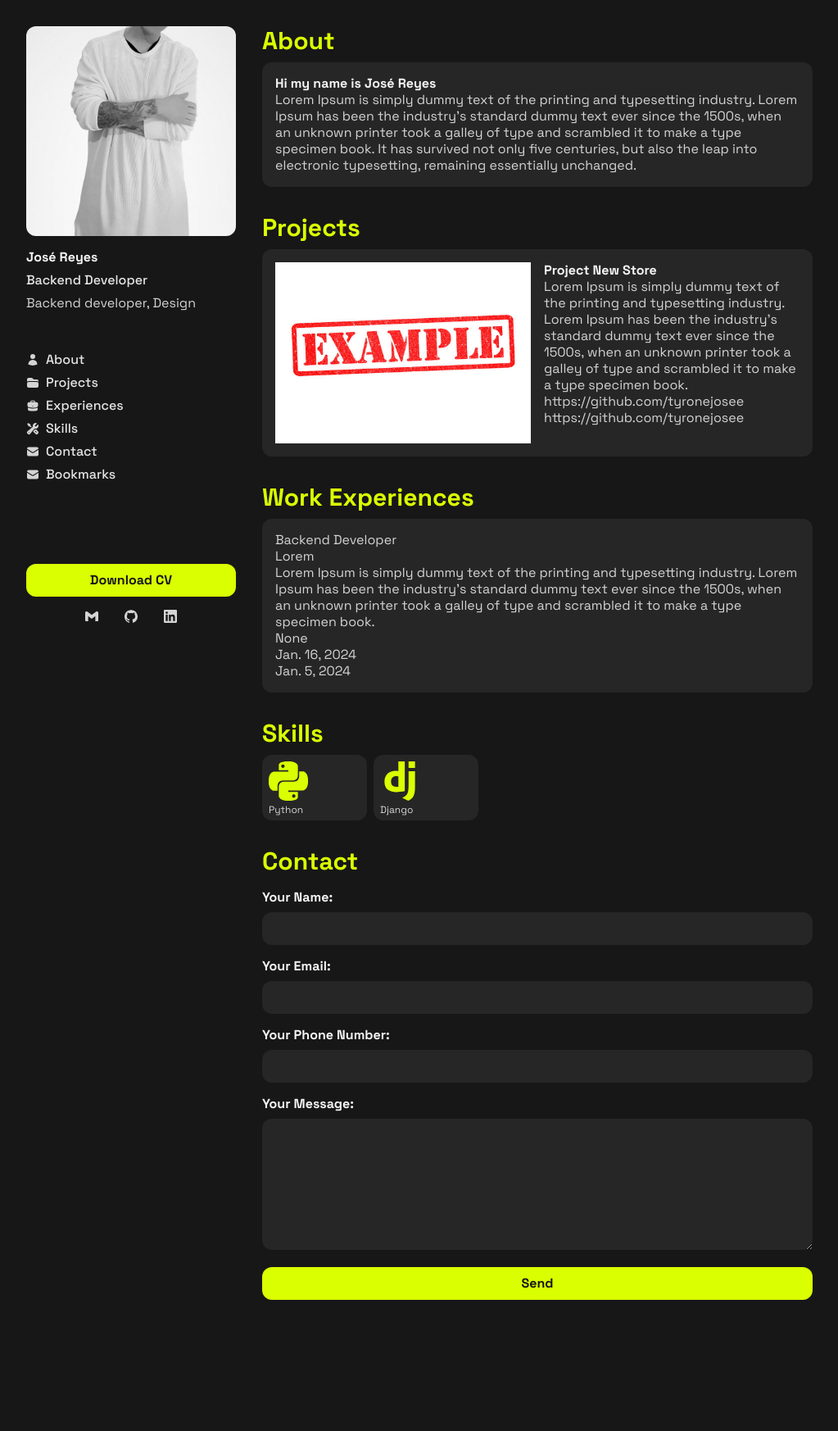
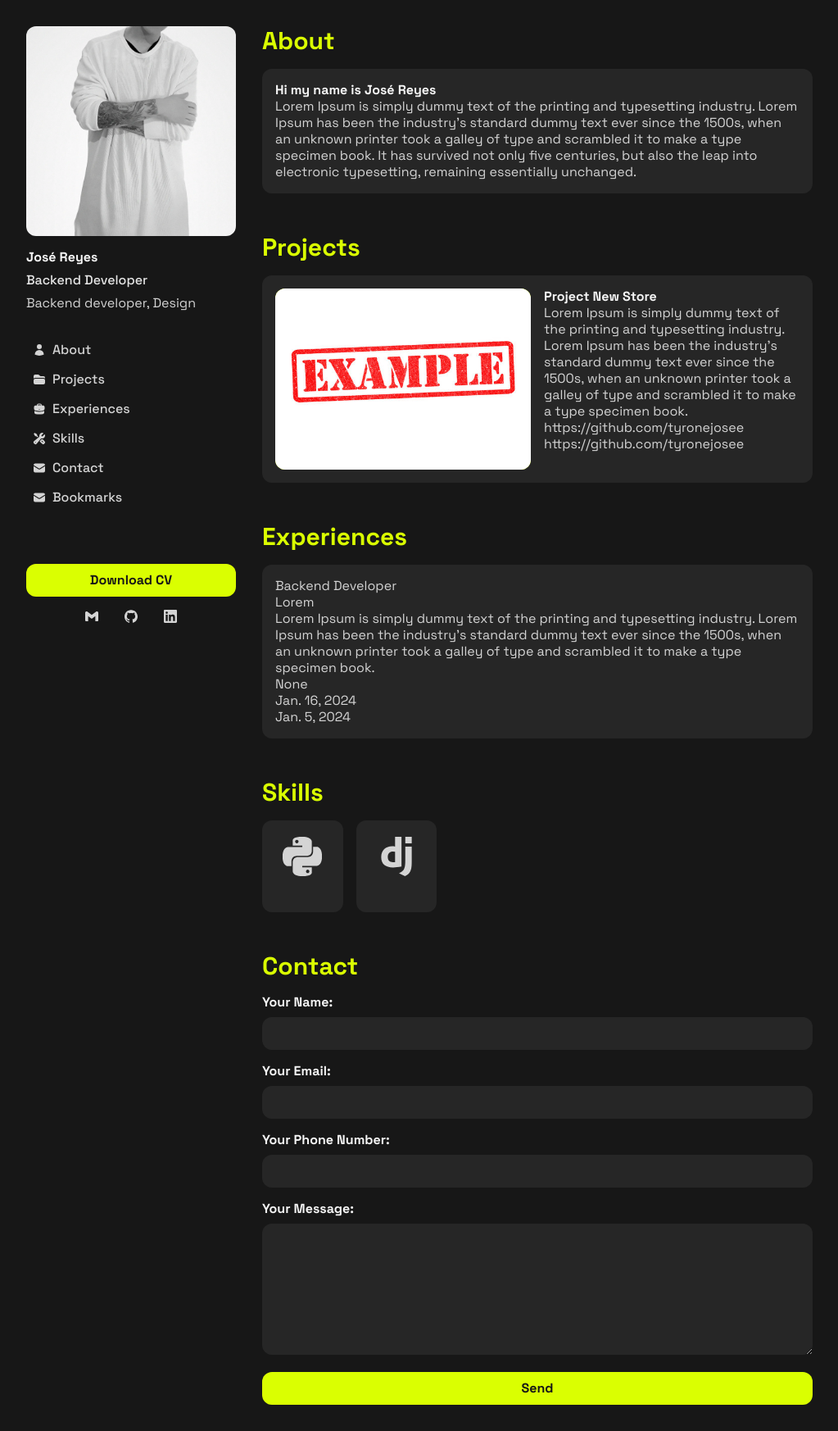
Before and after one commit to tyronejosee/project_portfolio, a Django app: page / in a window 1280 px wide. Shown: the whole page at 82% size, without its empty margins (128-1151 px from the left). Before the commit the page ends 1586 px from the top, so only its background shows below. Run offline with Django 5.2, Linux system fonts and the light colour scheme; data comes from the database, SQL or seed files in the repository.

Commit message:
Update global interface.

```diff
--- a/static/css/output.css
+++ b/static/css/output.css
@@ -751,8 +740,8 @@ video {
 
 .section > :not([hidden]) ~ :not([hidden]) {
   --tw-space-y-reverse: 0;
-  margin-top: calc(0.5rem * calc(1 - var(--tw-space-y-reverse)));
-  margin-bottom: calc(0.5rem * var(--tw-space-y-reverse));
+  margin-top: calc(1rem * calc(1 - var(--tw-space-y-reverse)));
+  margin-bottom: calc(1rem * var(--tw-space-y-reverse));
 }
 
 .section {
@@ -830,13 +819,44 @@ video {
 }
 
 .sidebar__link {
-  transition-duration: 200ms;
-  transition-timing-function: cubic-bezier(0.4, 0, 0.2, 1);
+  border-radius: 0.75rem;
+  padding-left: 0.5rem;
+  padding-right: 0.5rem;
+  padding-top: 0.25rem;
+  padding-bottom: 0.25rem;
+  font-weight: 500;
 }
 
 .sidebar__link:hover {
-  --tw-translate-x: 0.5rem;
-  transform: translate(var(--tw-translate-x), var(--tw-translate-y)) rotate(var(--tw-rotate)) skewX(var(--tw-skew-x)) skewY(var(--tw-skew-y)) scaleX(var(--tw-scale-x)) scaleY(var(--tw-scale-y));
+  --tw-bg-opacity: 1;
+  background-color: rgb(38 38 38 / var(--tw-bg-opacity));
+  font-weight: 700;
+  --tw-text-opacity: 1;
+  color: rgb(218 255 1 / var(--tw-text-opacity));
+}
+
+.sidebar__link--active {
+  display: flex;
+  align-items: center;
+}
+
+.sidebar__link--active > :not([hidden]) ~ :not([hidden]) {
+  --tw-space-x-reverse: 0;
+  margin-right: calc(0.5rem * var(--tw-space-x-reverse));
+  margin-left: calc(0.5rem * calc(1 - var(--tw-space-x-reverse)));
+}
+
+.sidebar__link--active {
+  border-radius: 0.75rem;
+  --tw-bg-opacity: 1;
+  background-color: rgb(38 38 38 / var(--tw-bg-opacity));
+  padding-left: 0.5rem;
+  padding-right: 0.5rem;
+  padding-top: 0.25rem;
+  padding-bottom: 0.25rem;
+  font-weight: 700;
+  --tw-text-opacity: 1;
+  color: rgb(218 255 1 / var(--tw-text-opacity));
 }
 
 .sidebar__link--box {
@@ -887,31 +907,66 @@ video {
 /* Skill */
 
 .skill {
+  transition: transform 0.3s ease;
+  display: flex;
+  height: 7rem;
+  transform: translate(var(--tw-translate-x), var(--tw-translate-y)) rotate(var(--tw-rotate)) skewX(var(--tw-skew-x)) skewY(var(--tw-skew-y)) scaleX(var(--tw-scale-x)) scaleY(var(--tw-scale-y));
+  flex-direction: column;
+  align-items: center;
+  justify-content: center;
+}
+
+.skill > :not([hidden]) ~ :not([hidden]) {
+  --tw-space-y-reverse: 0;
+  margin-top: calc(0.5rem * calc(1 - var(--tw-space-y-reverse)));
+  margin-bottom: calc(0.5rem * var(--tw-space-y-reverse));
+}
+
+.skill {
+  border-radius: 0.75rem;
   --tw-bg-opacity: 1;
   background-color: rgb(38 38 38 / var(--tw-bg-opacity));
-  height: 5rem;
-  width: 100%;
-  border-radius: 0.75rem;
-  padding: 0.5rem;
+  padding: 1rem;
+}
+
+.skill:hover {
+  --tw-scale-x: 1.05;
+  --tw-scale-y: 1.05;
+  transform: translate(var(--tw-translate-x), var(--tw-translate-y)) rotate(var(--tw-rotate)) skewX(var(--tw-skew-x)) skewY(var(--tw-skew-y)) scaleX(var(--tw-scale-x)) scaleY(var(--tw-scale-y));
+  --tw-bg-opacity: 1;
+  background-color: rgb(218 255 1 / var(--tw-bg-opacity));
+  --tw-text-opacity: 1;
+  color: rgb(23 23 23 / var(--tw-text-opacity));
 }
 
 .skill__grid {
   display: grid;
-  grid-template-columns: repeat(5, minmax(0, 1fr));
-  gap: 0.5rem;
+  grid-template-columns: repeat(6, minmax(0, 1fr));
+  gap: 1rem;
 }
 
 .skill__icon {
   height: 3rem;
   width: 3rem;
-  --tw-text-opacity: 1;
-  color: rgb(218 255 1 / var(--tw-text-opacity));
 }
 
 .skill__name {
   font-size: 0.75rem;
   line-height: 1rem;
+  font-weight: 700;
+  opacity: 0;
+  transition-property: opacity;
+  transition-timing-function: cubic-bezier(0.4, 0, 0.2, 1);
+  transition-duration: 300ms;
 }
+
+.group:hover .skill__name {
+  opacity: 1;
+}
+
+/* ease-in-out duration-200 hover:translate-x-2 */
+
+/* ANIMATIONS [hover-scale transform hover:scale-105] */
 
 .sr-only {
   position: absolute;
@@ -1019,18 +1062,6 @@ video {
   --tw-space-y-reverse: 0;
   margin-top: calc(1rem * calc(1 - var(--tw-space-y-reverse)));
   margin-bottom: calc(1rem * var(--tw-space-y-reverse));
-}
-
-.space-y-8 > :not([hidden]) ~ :not([hidden]) {
-  --tw-space-y-reverse: 0;
-  margin-top: calc(2rem * calc(1 - var(--tw-space-y-reverse)));
-  margin-bottom: calc(2rem * var(--tw-space-y-reverse));
-}
-
-.space-x-4 > :not([hidden]) ~ :not([hidden]) {
-  --tw-space-x-reverse: 0;
-  margin-right: calc(1rem * var(--tw-space-x-reverse));
-  margin-left: calc(1rem * calc(1 - var(--tw-space-x-reverse)));
 }
 
 .rounded {
@@ -1081,8 +1116,8 @@ video {
   padding: 2rem;
 }
 
-.p-1 {
-  padding: 0.25rem;
+.pt-12 {
+  padding-top: 3rem;
 }
 
 .text-sm {
--- a/templates/base/landing.html
+++ b/templates/base/landing.html
@@ -6,7 +6,7 @@
 
 <!-- About -->
 <section class="section">
-  <h2 class="section__title" id="about">About</h2>
+  <h2 class="section__title">About</h2>
   <article class="box">
     <h3 class="text__bold">Hi my name is {{ portfolio.full_name }}</h3>
     <p>{{ portfolio.about_me }}</p>
@@ -14,12 +14,12 @@
 </section>
 
 <!-- Projects -->
-<section class="section">
-  <h2 class="section__title" id="projects">Projects</h2>
+<section class="section pt-12" id="projects-section">
+  <h2 class="section__title">Projects</h2>
   {% for project in projects %}
   <article class="grid grid-cols-2 gap-4 box p-4">
     <figure class="bg-chartreuse-400 rounded-xl w-full h-full">
-      <img src="{{ project.image.url }}" alt="{{ project.title }}">
+      <img src="{{ project.image.url }}" alt="{{ project.title }}" class="rounded-xl">
     </figure>
     <div>
       <h3 class="text__bold">{{ project.title }}</h3>
@@ -32,8 +32,8 @@
 </section>
 
 <!-- Work Experiences -->
-<section class="section">
-  <h2 class="section__title" id="experiences">Work Experiences</h2>
+<section class="section pt-12" id="experiences-section">
+  <h2 class="section__title">Experiences</h2>
   {% for experience in experiences %}
   <article class="box p-4">
     <span class="block">{{ experience.job_title }}</span>
@@ -47,21 +47,21 @@
 </section>
 
 <!-- Skills -->
-<section class="section">
-  <h2 class="section__title" id="skills">Skills</h2>
-  <div class="skill__grid">
+<section class="section pt-12" id="skills-section">
+  <h2 class="section__title">Skills</h2>
+  <section class="skill__grid">
     {% for skill in skills %}
-    <article class="skill">
+    <article class="skill group">
       {{ skill.icon|safe }}
       <span class="skill__name">{{ skill.name }}</span>
     </article>
     {% endfor %}
-  </div>
+  </section>
 </section>
 
 <!-- Contact -->
-<section class="section">
-  <h2 class="section__title" id="contact">Contact</h2>
+<section class="section pt-12" id="contact-section">
+  <h2 class="section__title">Contact</h2>
   <form method="post" action="{% url 'home:landing_view' %}" class="space-y-4">{% csrf_token %}
     {% if success_message %}
       <div class="bg-green-200 p-3 mb-4 rounded">
--- a/templates/includes/sidebar.html
+++ b/templates/includes/sidebar.html
@@ -20,56 +20,57 @@
   <nav class="sidebar__nav">
     <ul class="space-y-2">
       <li>
-        <a href="{% url 'home:landing_view' %}#about" class="sidebar__link group">
+        <a href="{% url 'home:landing_view' %}#main" class="sidebar__link">
           <svg xmlns="http://www.w3.org/2000/svg" viewBox="0 0 24 24" fill="currentColor" class="icon">
             <path fill-rule="evenodd" d="M7.5 6a4.5 4.5 0 1 1 9 0 4.5 4.5 0 0 1-9 0ZM3.751 20.105a8.25 8.25 0 0 1 16.498 0 .75.75 0 0 1-.437.695A18.683 18.683 0 0 1 12 22.5c-2.786 0-5.433-.608-7.812-1.7a.75.75 0 0 1-.437-.695Z" clip-rule="evenodd" />
           </svg>
-          <span class="text__medium">About</span>
+          <span>About</span>
         </a>
       </li>
       <li>
-        <a href="{% url 'home:landing_view' %}#projects" class="sidebar__link group">
+        <a href="{% url 'home:landing_view' %}#projects-section" class="sidebar__link">
           <svg xmlns="http://www.w3.org/2000/svg" viewBox="0 0 24 24" fill="currentColor" class="icon">
             <path d="M19.5 21a3 3 0 0 0 3-3v-4.5a3 3 0 0 0-3-3h-15a3 3 0 0 0-3 3V18a3 3 0 0 0 3 3h15ZM1.5 10.146V6a3 3 0 0 1 3-3h5.379a2.25 2.25 0 0 1 1.59.659l2.122 2.121c.14.141.331.22.53.22H19.5a3 3 0 0 1 3 3v1.146A4.483 4.483 0 0 0 19.5 9h-15a4.483 4.483 0 0 0-3 1.146Z" />
           </svg>
-          <span class="text__medium">Projects</span>
+          <span>Projects</span>
         </a>
       </li>
       <li>
-        <a href="{% url 'home:landing_view' %}#experiences" class="sidebar__link group">
+        <a href="{% url 'home:landing_view' %}#experiences-section" class="sidebar__link">
           <svg xmlns="http://www.w3.org/2000/svg" viewBox="0 0 24 24" fill="currentColor" class="icon">
             <path fill-rule="evenodd" d="M7.5 5.25a3 3 0 0 1 3-3h3a3 3 0 0 1 3 3v.205c.933.085 1.857.197 2.774.334 1.454.218 2.476 1.483 2.476 2.917v3.033c0 1.211-.734 2.352-1.936 2.752A24.726 24.726 0 0 1 12 15.75c-2.73 0-5.357-.442-7.814-1.259-1.202-.4-1.936-1.541-1.936-2.752V8.706c0-1.434 1.022-2.7 2.476-2.917A48.814 48.814 0 0 1 7.5 5.455V5.25Zm7.5 0v.09a49.488 49.488 0 0 0-6 0v-.09a1.5 1.5 0 0 1 1.5-1.5h3a1.5 1.5 0 0 1 1.5 1.5Zm-3 8.25a.75.75 0 1 0 0-1.5.75.75 0 0 0 0 1.5Z" clip-rule="evenodd" />
             <path d="M3 18.4v-2.796a4.3 4.3 0 0 0 .713.31A26.226 26.226 0 0 0 12 17.25c2.892 0 5.68-.468 8.287-1.335.252-.084.49-.189.713-.311V18.4c0 1.452-1.047 2.728-2.523 2.923-2.12.282-4.282.427-6.477.427a49.19 49.19 0 0 1-6.477-.427C4.047 21.128 3 19.852 3 18.4Z" />
           </svg>
-          <span class="text__medium">Experiences</span>
+          <span>Experiences</span>
         </a>
       </li>
       <li>
-        <a href="{% url 'home:landing_view' %}#skills" class="sidebar__link group">
+        <a href="{% url 'home:landing_view' %}#skills-section" class="sidebar__link">
           <svg xmlns="http://www.w3.org/2000/svg" viewBox="0 0 24 24" fill="currentColor" class="icon">
             <path fill-rule="evenodd" d="M12 6.75a5.25 5.25 0 0 1 6.775-5.025.75.75 0 0 1 .313 1.248l-3.32 3.319c.063.475.276.934.641 1.299.365.365.824.578 1.3.64l3.318-3.319a.75.75 0 0 1 1.248.313 5.25 5.25 0 0 1-5.472 6.756c-1.018-.086-1.87.1-2.309.634L7.344 21.3A3.298 3.298 0 1 1 2.7 16.657l8.684-7.151c.533-.44.72-1.291.634-2.309A5.342 5.342 0 0 1 12 6.75ZM4.117 19.125a.75.75 0 0 1 .75-.75h.008a.75.75 0 0 1 .75.75v.008a.75.75 0 0 1-.75.75h-.008a.75.75 0 0 1-.75-.75v-.008Z" clip-rule="evenodd" />
             <path d="m10.076 8.64-2.201-2.2V4.874a.75.75 0 0 0-.364-.643l-3.75-2.25a.75.75 0 0 0-.916.113l-.75.75a.75.75 0 0 0-.113.916l2.25 3.75a.75.75 0 0 0 .643.364h1.564l2.062 2.062 1.575-1.297Z" />
             <path fill-rule="evenodd" d="m12.556 17.329 4.183 4.182a3.375 3.375 0 0 0 4.773-4.773l-3.306-3.305a6.803 6.803 0 0 1-1.53.043c-.394-.034-.682-.006-.867.042a.589.589 0 0 0-.167.063l-3.086 3.748Zm3.414-1.36a.75.75 0 0 1 1.06 0l1.875 1.876a.75.75 0 1 1-1.06 1.06L15.97 17.03a.75.75 0 0 1 0-1.06Z" clip-rule="evenodd" />
           </svg>
-          <span class="text__medium">Skills</span>
+          <span>Skills</span>
         </a>
       </li>
       <li>
-        <a href="{% url 'home:landing_view' %}#contact" class="sidebar__link group">
+        <a href="{% url 'home:landing_view' %}#contact-section" class="sidebar__link">
           <svg xmlns="http://www.w3.org/2000/svg" viewBox="0 0 24 24" fill="currentColor" class="icon">
             <path d="M1.5 8.67v8.58a3 3 0 0 0 3 3h15a3 3 0 0 0 3-3V8.67l-8.928 5.493a3 3 0 0 1-3.144 0L1.5 8.67Z" />
             <path d="M22.5 6.908V6.75a3 3 0 0 0-3-3h-15a3 3 0 0 0-3 3v.158l9.714 5.978a1.5 1.5 0 0 0 1.572 0L22.5 6.908Z" />
           </svg>
-          <span class="text__medium">Contact</span>
+          <span>Contact</span>
         </a>
       </li>
       <li>
-        <a href="{% url 'bookmarks:bookmark_list' %}" class="sidebar__link group">
+        <a href="{% url 'bookmarks:bookmark_list' %}"
+          {% if request.path == '/bookmarks/' %}class="sidebar__link--active"{% else %}class="sidebar__link"{% endif %} >
           <svg xmlns="http://www.w3.org/2000/svg" viewBox="0 0 24 24" fill="currentColor" class="icon">
             <path d="M1.5 8.67v8.58a3 3 0 0 0 3 3h15a3 3 0 0 0 3-3V8.67l-8.928 5.493a3 3 0 0 1-3.144 0L1.5 8.67Z" />
             <path d="M22.5 6.908V6.75a3 3 0 0 0-3-3h-15a3 3 0 0 0-3 3v.158l9.714 5.978a1.5 1.5 0 0 0 1.572 0L22.5 6.908Z" />
           </svg>
-          <span class="text__medium">Bookmarks</span>
+          <span>Bookmarks</span>
         </a>
       </li>
     </ul>
--- a/templates/layouts/base.html
+++ b/templates/layouts/base.html
@@ -16,7 +16,7 @@
   {% include 'includes/sidebar.html' %}
 
   <!-- Main content -->
-  <main class="sm:ml-72 space-y-8 p-8" id="main">
+  <main class="sm:ml-72 p-8" id="main">
     {% block content %}{% endblock content %}
   </main>
 
--- a/templates/layouts/utils.html
+++ b/templates/layouts/utils.html
@@ -1,3 +1,4 @@
 <span class="form__input"></span>
 <span class="form__input--text"></span>
 <span class="form__input--textarea"></span>
+<span class="skill__icon"></span>
```
Also changed, not shown: other parts of static/css/output.css (+12 -35 lines), static/css/input.css (+18 -7 lines).
